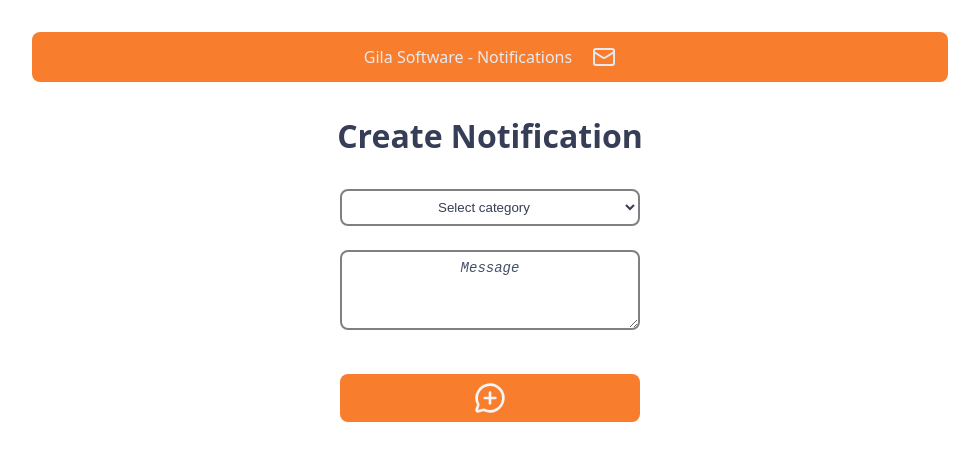
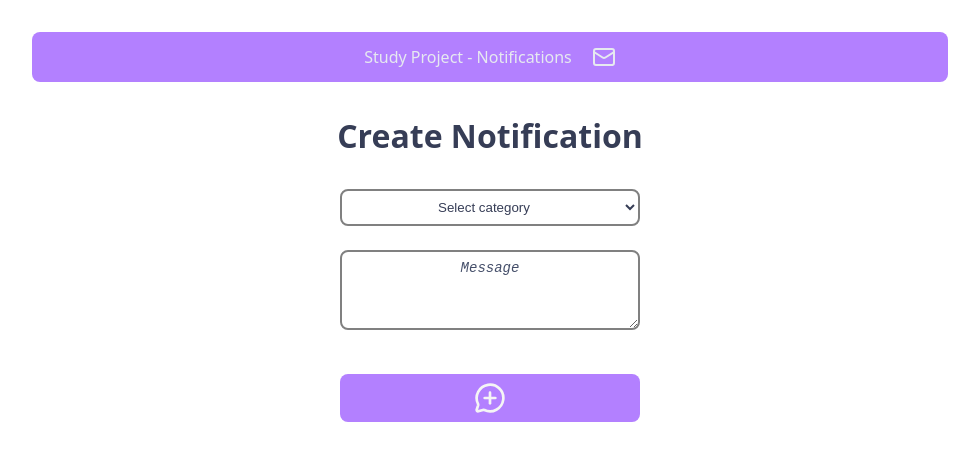
Before and after one commit to GHBAlbuquerque/study-notification-frontend, a React (Vite) app: page / in a window 1280 px wide. Shown: the top 460 px of the page, without its empty margins (150-1129 px from the left). Built offline with nearby package versions, Linux system fonts and the light colour scheme.

Commit message:
chore: project name and theme adjustments

```diff
--- a/index.html
+++ b/index.html
@@ -4,7 +4,7 @@
     <meta charset="UTF-8" />
     <link rel="icon" type="image/svg+xml" href="/message.svg" />
     <meta name="viewport" content="width=device-width, initial-scale=1.0" />
-    <title>Gila - Notification</title>
+    <title>Study - Notification</title>
   </head>
   <body>
     <div id="root"></div>
--- a/package.json
+++ b/package.json
@@ -1,5 +1,5 @@
 {
-  "name": "gila-notification-frontend",
+  "name": "study-notification-frontend",
   "private": true,
   "version": "0.0.0",
   "type": "module",
--- a/src/components/Header/index.tsx
+++ b/src/components/Header/index.tsx
@@ -5,7 +5,7 @@ import { Mail } from "lucide-react";
 export default function Header(){
     return (
         <div className={styles.header}>
-            Gila Software - Notifications <Mail/>
+            Study Project - Notifications <Mail/>
         </div>
     )
 }
--- a/src/pages/CreateNotification/index.tsx
+++ b/src/pages/CreateNotification/index.tsx
@@ -6,7 +6,7 @@ import Header from "../../components/Header";
 
 export function CreateNotification() {
   useEffect(() => {
-    document.title = "Gila - Create Notification";
+    document.title = "Study - Create Notification";
   }, []);
 
   return (
--- a/src/pages/ListNotifications/index.tsx
+++ b/src/pages/ListNotifications/index.tsx
@@ -14,7 +14,7 @@ import Header from "../../components/Header";
 
 export function ListNotifications() {
   useEffect(() => {
-    document.title = "Gila - List Notifications";
+    document.title = "Study - List Notifications";
   }, []);
 
   const [notifications, setNotifications] =
--- a/src/styles/theme.css
+++ b/src/styles/theme.css
@@ -9,12 +9,12 @@
   --gray-800: #181f2e;
   --gray-900: #0a0f1a;
 
-  --primary-light: #ffc19e;
-  --primary: #f87e2d;
-  --primary-dark: #b34f00;
+--primary-light: #e6ccff; /* light lilac */
+  --primary: #b380ff;       /* mid lilac */
+  --primary-dark: #7a33cc;  /* deep lilac */
 
-  --link-color: #f87e2d;
-  --link-hover: #d4661f;
+  --link-color: #b380ff;    /* mid lilac */
+  --link-hover: #9a66e6;    /* darker hover lilac */
 
   --success: #22c55e;
   --warning: #eab308;
```
Also changed, not shown: 2 other files (tests, documents, lock files or other folders).
